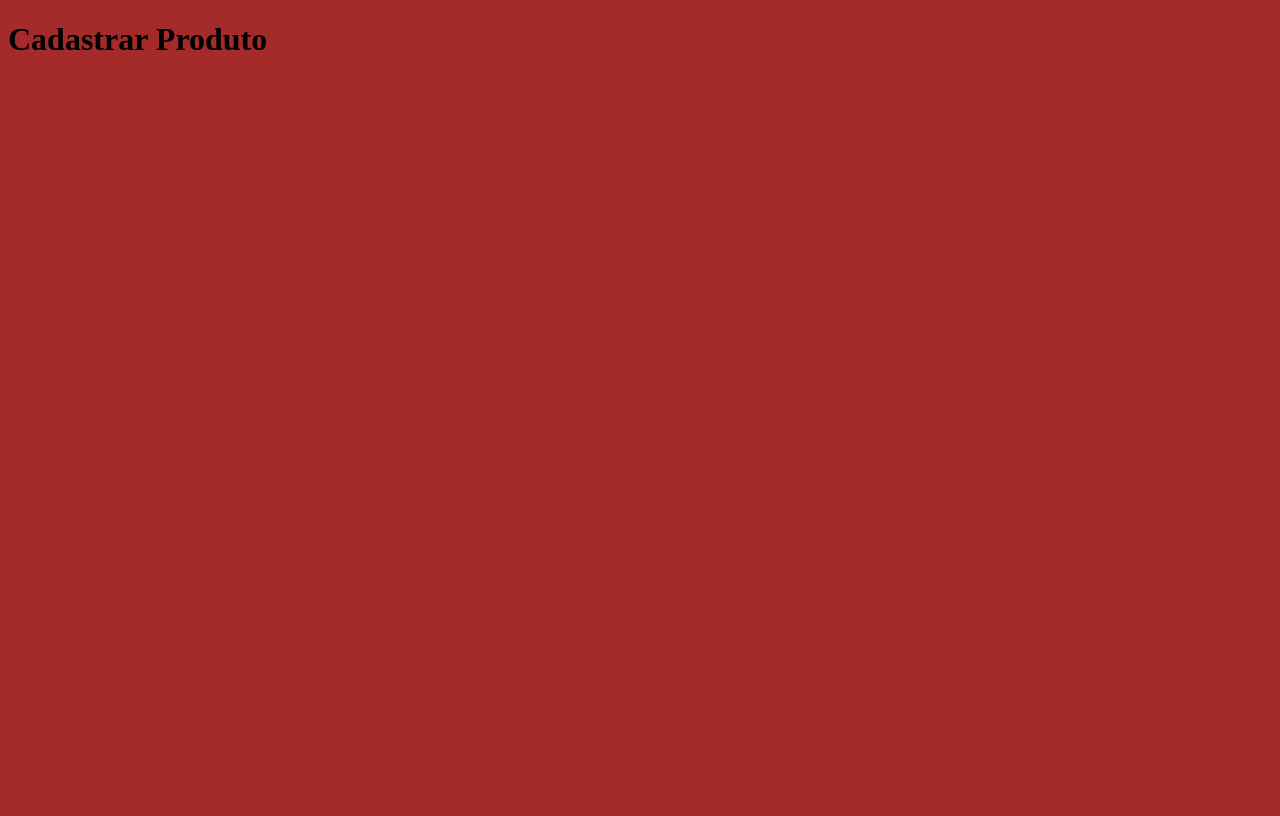
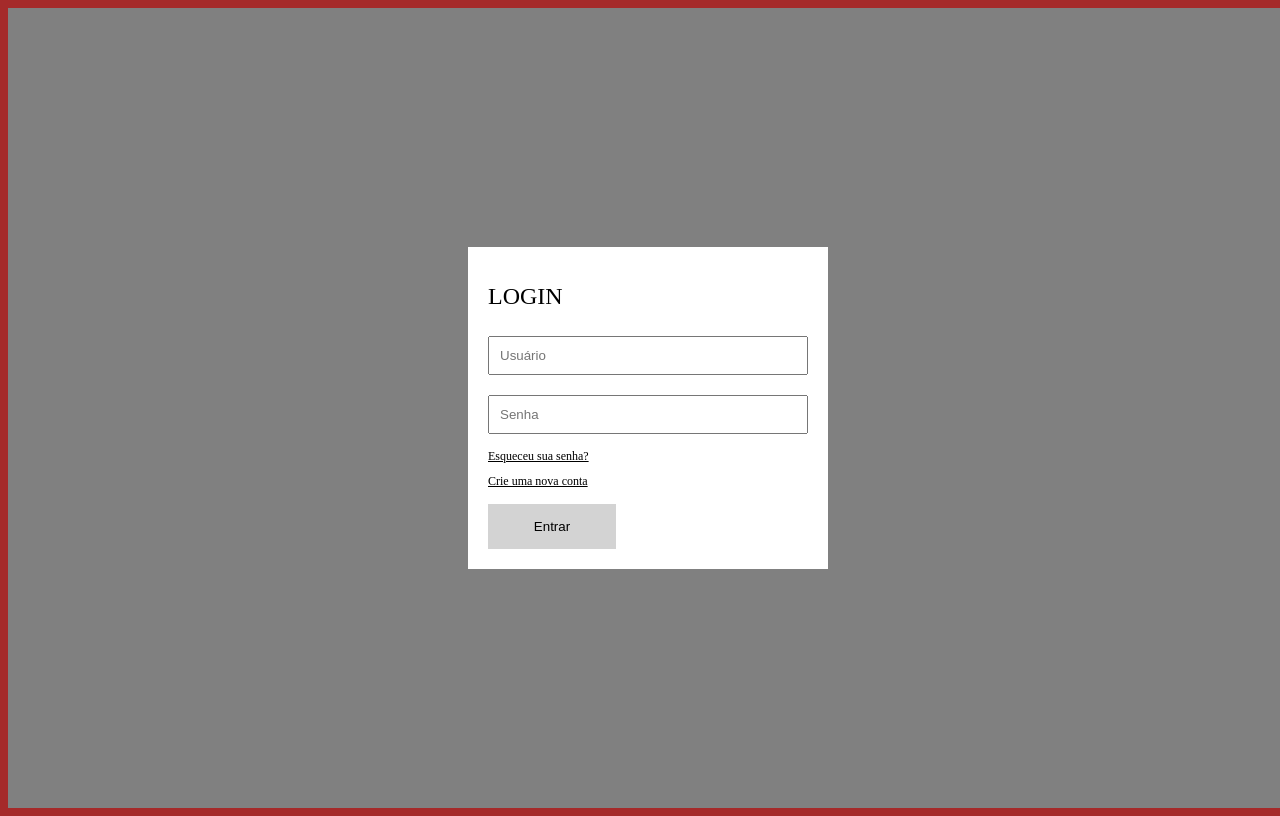
Before and after one commit to JohnGabriel-IFSP/E-Commerce, a React (Vite) app: page /cadastrar in a window 1280 px wide. Built offline with nearby package versions, Linux system fonts and the light colour scheme.

Commit message:
Login e Cadastro

```diff
--- a/src/App.tsx
+++ b/src/App.tsx
@@ -1,9 +1,11 @@
 import { AppRoutes } from './Routes';
 import './App.css'
+import { Cadastrar } from './pages/Cadastrar';
+import { Login } from './pages/Login';
 
 function App() {
     return (
-       <AppRoutes/>
+       <Login/>
     );
 }
 
--- a/src/pages/Cadastrar.tsx
+++ b/src/pages/Cadastrar.tsx
@@ -1,4 +1,70 @@
+import styled from "styled-components"
 
-export function Cadastrar(){
-    return <h1>Cadastrar Produto</h1>
+const Conteiner = styled.div`
+    width: 100vw;
+    height: 100vh;
+    background-color: gray;
+    display: flex;
+    align-items: center;
+    justify-content: center;
+
+`;
+
+const Wrapper = styled.div`
+    width: 40%;
+    padding: 20px;
+    background-color: white;
+`;
+
+const Tittle = styled.h1`
+    font-size: 24px;
+    font-weight: 300;
+`;
+
+const Form = styled.form`
+    display: flex;
+    flex-wrap: wrap;
+`;
+
+const Input = styled.input`
+    flex: 1;
+    min-width: 40%;
+    margin: 20px 10px 0px 0px;
+    padding: 10px;
+`;
+
+const Termo = styled.span`
+    font-size: 12px;
+    margin: 20px 0px;
+`;
+
+const Button = styled.button`
+    width: 40%;
+    border: none;
+    padding: 15px 20px;
+    background-color: lightgrey;
+    cursor: pointer;
+`;
+
+export const Cadastrar = () => {
+  return (
+    <Conteiner>
+        <Wrapper>
+            <Tittle>NOVA CONTA</Tittle>
+                <Form>
+                    <Input placeholder = "Nome" />
+                    <Input placeholder = "Sobrenome" />
+                    <Input placeholder = "Nome de usuário" />
+                    <Input placeholder = "Email" />
+                    <Input placeholder = "Senha" />
+                    <Input placeholder = "Confirme a Senha" />
+                    <Termo>Ao finalizar meu cadastro certifico que tenho
+                        mais de 18 anos de idade e aceito os Termos e
+                        Condições e a <b>Política de Privacidade</b>
+                    </Termo>
+                    <Button>Criar</Button>
+                </Form>
+        </Wrapper>
+    </Conteiner>
+  )
 }
--- a/src/pages/Login.tsx
+++ b/src/pages/Login.tsx
@@ -1,4 +1,67 @@
+import styled from "styled-components"
 
-export function Login(){
-    return <h1>Login</h1>
-}
+const Conteiner = styled.div`
+    width: 100vw;
+    height: 100vh;
+    background-color: gray;
+    display: flex;
+    align-items: center;
+    justify-content: center;
+
+`;
+
+const Wrapper = styled.div`
+    width: 25%;
+    padding: 20px;
+    background-color: white;
+`;
+
+const Tittle = styled.h1`
+    font-size: 24px;
+    font-weight: 300;
+`;
+
+const Form = styled.form`
+    display: flex;
+    flex-direction: column;
+`;
+
+const Input = styled.input`
+    flex: 1;
+    min-width: 40%;
+    margin: 10px 0px;
+    padding: 10px;
+`;
+
+const Button = styled.button`
+    width: 40%;
+    border: none;
+    padding: 15px 20px;
+    margin-top: 10px;
+    background-color: lightgrey;
+    cursor: pointer;
+`;
+
+const Link = styled.a`
+    font-size: 12px;
+    margin: 5px 0px;
+    cursor: pointer;
+    text-decoration: underline;
+`;
+
+export const Login = () => {
+    return (
+      <Conteiner>
+          <Wrapper>
+              <Tittle>LOGIN</Tittle>
+                  <Form>
+                      <Input placeholder = "Usuário" />
+                      <Input placeholder = "Senha" />
+                      <Link>Esqueceu sua senha?</Link>
+                      <Link>Crie uma nova conta</Link>
+                      <Button>Entrar</Button>
+                  </Form>
+          </Wrapper>
+      </Conteiner>
+    )
+  }
```
